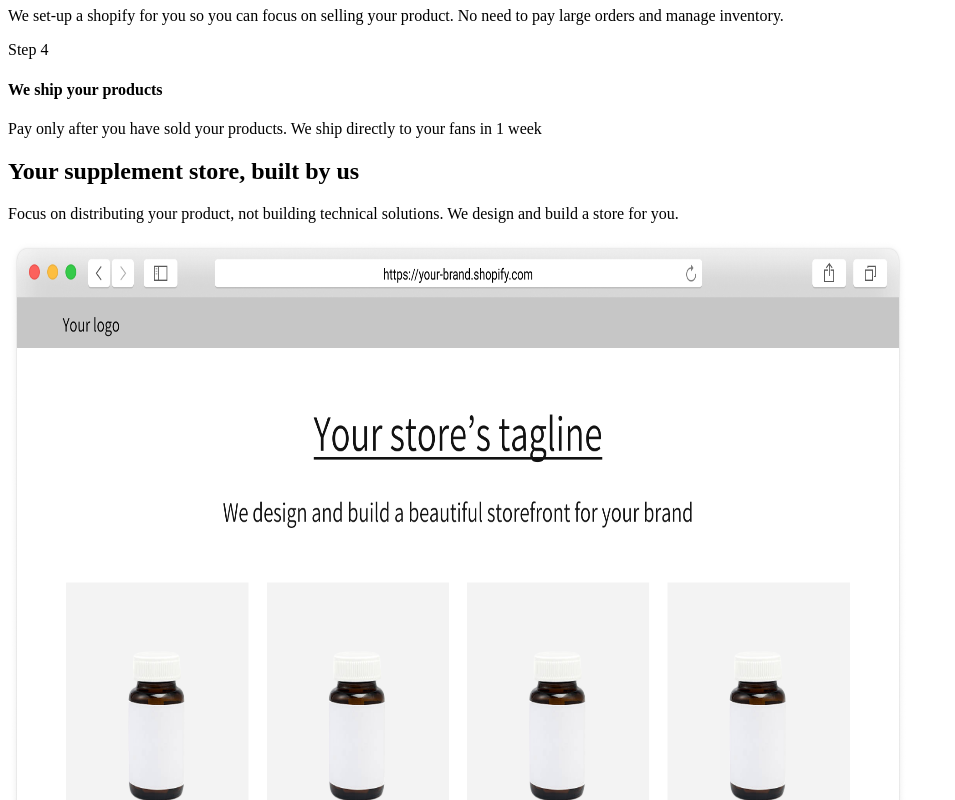
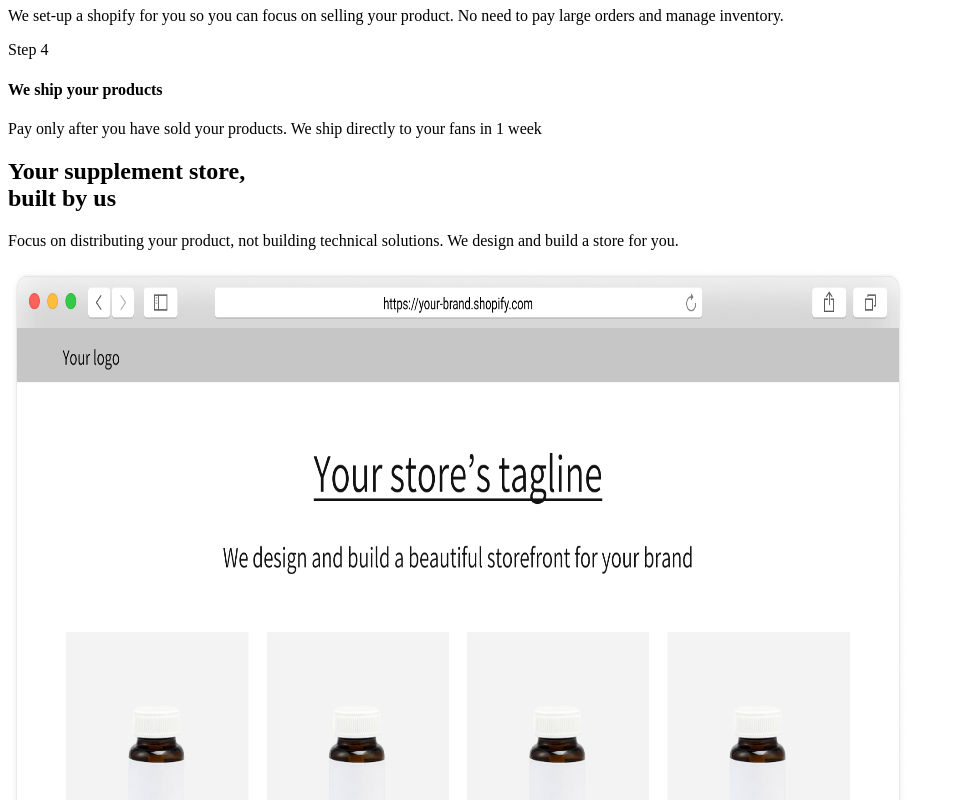
Before and after one commit to cthepot/thera-nextjs, a Next.js app: page / in a window 1280 px wide. Shown: the part 2000-2800 px from the top of the page, without its empty margins (0-955 px from the left). Built offline with nearby package versions, Linux system fonts and the light colour scheme.

Commit message:
image and text fix

```diff
--- a/src/components/navbar.tsx
+++ b/src/components/navbar.tsx
@@ -35,6 +35,7 @@ export default function Navbar() {
           <HeaderLink href="#certification">Certification</HeaderLink>
           <HeaderLink href="#how-it-works">How it works</HeaderLink>
           <HeaderLink href="#health-supplements">Health supplements</HeaderLink>
+          <HeaderLink href="#contact">Contact</HeaderLink>
         </nav>
       </div>
     </header>
--- a/src/pages/index.tsx
+++ b/src/pages/index.tsx
@@ -1,5 +1,4 @@
 import Image from 'next/image';
-import { ArrowRightIcon } from '@heroicons/react/20/solid';
 import Card from "../components/card";
 import CardImage from "../components/cardImage";
 import CardHowTo from "../components/cardHowTo";
@@ -151,14 +150,15 @@ export default function Home() {
           <div className = "flex flex-col gap-16">
             <div className = "flex flex-col gap-2.5">
               <h2 className="text-white" >
-              Your supplement<span className='font-satoshi-bold'> store</span>, built by us
+              Your supplement<span className='font-satoshi-bold'> store</span>, <br/>
+              built by us
               </h2>
               <p className="text-white">
               Focus on distributing your product, not building technical solutions. We design and build a store for you.
               </p>
             </div>
             <Image
-              src="/store-image.png"
+              src="/store-frame.png"
               alt="picture of a storefront with 4 products and price points"
               className="object-left w-full h-full object-contain"
               width= {900}
@@ -259,7 +259,7 @@ export default function Home() {
                 Contact
               </h2>
               <p className='text-white'>
-                Wanna know more? Share your email so that we can give you our full product catalogue.
+                Wanna know more? Share your email to have our full product catalogue.
               </p>
             </div>
             <EmailForm isBlack={true}/>
```
Also changed, not shown: public/store-frame.png (added), public/store-image.png (deleted).
